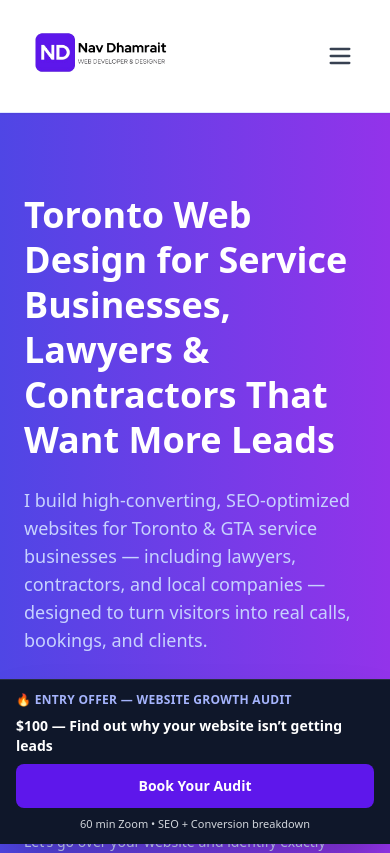
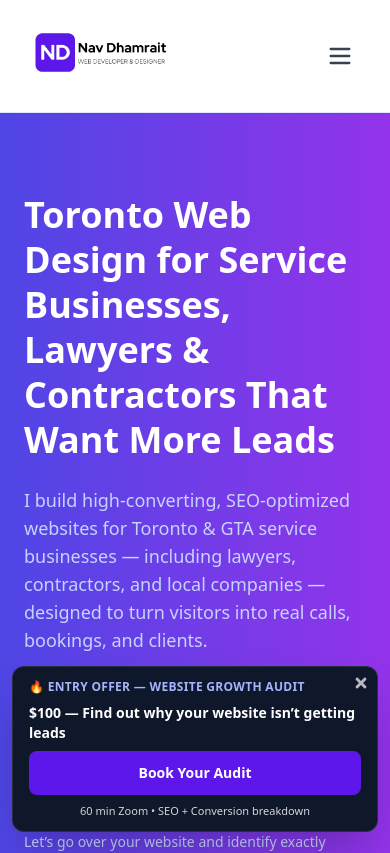
Before and after one commit to nav-commits/WebsiteBusiness, a React (Vite) app: page / in a window 390 px wide. Shown: the top 853 px of the page. Built offline with nearby package versions, Linux system fonts and the light colour scheme.

Commit message:
close icon

```diff
--- a/src/components/StickyOffer.tsx
+++ b/src/components/StickyOffer.tsx
@@ -1,10 +1,30 @@
+import { useState } from "react";
 import { Link } from "react-router-dom";
+import { FaTimes } from "react-icons/fa";
 
 const StickyOffer = () => {
+  const [isVisible, setIsVisible] = useState(true);
+
+  if (!isVisible) return null;
+
   return (
     <>
       {/* ================= DESKTOP ================= */}
-      <div className="hidden sm:block fixed right-5 bottom-5 z-50 w-[340px] bg-white shadow-2xl rounded-2xl border border-gray-200 overflow-hidden">
+      <div
+        className="hidden sm:block fixed z-50 w-[340px] bg-white shadow-2xl rounded-2xl border border-gray-200 overflow-hidden"
+        style={{
+          right: "20px",
+          bottom: "20px",
+          left: "auto",
+        }}
+      >
+        {/* CLOSE ICON */}
+        <button
+          onClick={() => setIsVisible(false)}
+          className="absolute top-2 right-2 text-gray-400 hover:text-black transition"
+        >
+          <FaTimes />
+        </button>
 
         <div className="bg-[#0f172a] text-white px-4 py-3">
           <p className="text-sm font-semibold">
@@ -41,22 +61,27 @@ const StickyOffer = () => {
         </div>
       </div>
 
-      {/* ================= MOBILE (STRONG BANNER) ================= */}
-      <div className="sm:hidden fixed bottom-0 left-0 w-full z-50 bg-[#0f172a] text-white shadow-2xl border-t border-white/10">
+      {/* ================= MOBILE ================= */}
+      <div className="sm:hidden fixed bottom-3 left-3 right-3 z-50 bg-[#0f172a] text-white shadow-2xl rounded-xl border border-white/10">
+
+        {/* CLOSE ICON */}
+        <button
+          onClick={() => setIsVisible(false)}
+          className="absolute top-2 right-2 text-white/70 hover:text-white"
+        >
+          <FaTimes />
+        </button>
 
         <div className="px-4 py-3 flex flex-col gap-2">
 
-          {/* TOP LABEL */}
           <p className="text-xs tracking-wide text-indigo-300 font-semibold uppercase">
             🔥 Entry Offer — Website Growth Audit
           </p>
 
-          {/* MAIN LINE */}
           <p className="text-sm font-semibold">
             $100 — Find out why your website isn’t getting leads
           </p>
 
-          {/* CTA */}
           <Link
             to="/contact"
             className="w-full text-center bg-[#5e17eb] hover:bg-indigo-700 text-white font-bold py-3 rounded-lg text-sm transition"
@@ -64,11 +89,9 @@ const StickyOffer = () => {
             Book Your Audit
           </Link>
 
-          {/* MICRO TRUST */}
           <p className="text-[11px] text-gray-300 text-center">
             60 min Zoom • SEO + Conversion breakdown
           </p>
-
         </div>
       </div>
     </>
```
